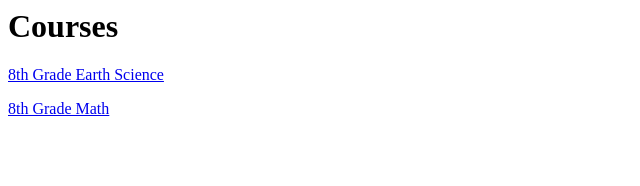
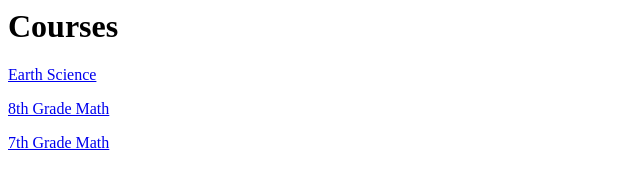
Before and after one commit to ctkstl/ctkstl.github.io, a plain HTML site: page index.html in a window 1280 px wide. Shown: the whole page, without its empty margins (0-640 px from the left). Drawn offline with Linux system fonts and the light colour scheme.

Commit message:
Update index.html

```diff
--- a/index.html
+++ b/index.html
@@ -1,7 +1,8 @@
 <html>
 <body>
 <h1>Courses</h1>
-<p><a href="https://ctkstl.github.io/earth_science">8th Grade Earth Science</a></p>
+<p><a href="https://ctkstl.github.io/earth_science">Earth Science</a></p>
 <p><a href="https://ctkstl.github.io/8th_math">8th Grade Math</a></p>
+<p><a href="https://ctkstl.github.io/7th_math">7th Grade Math</a></p>
 </body>
 </html>
```
